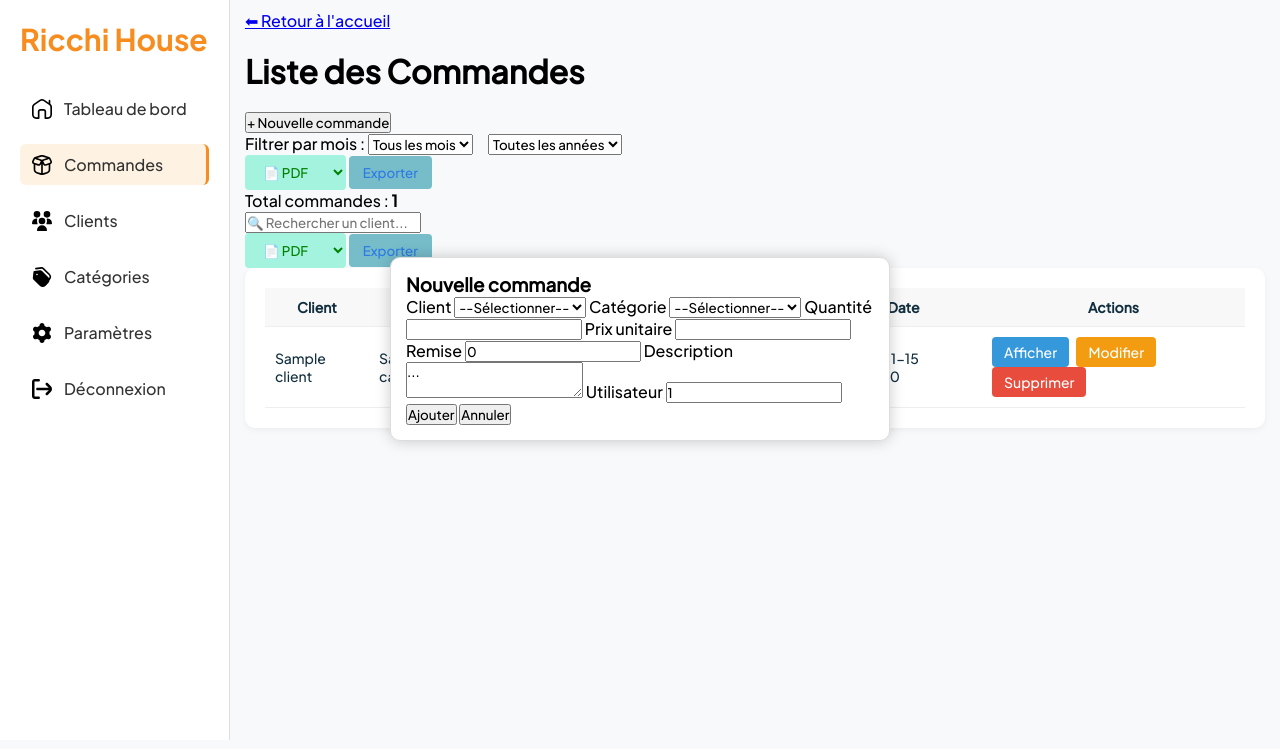
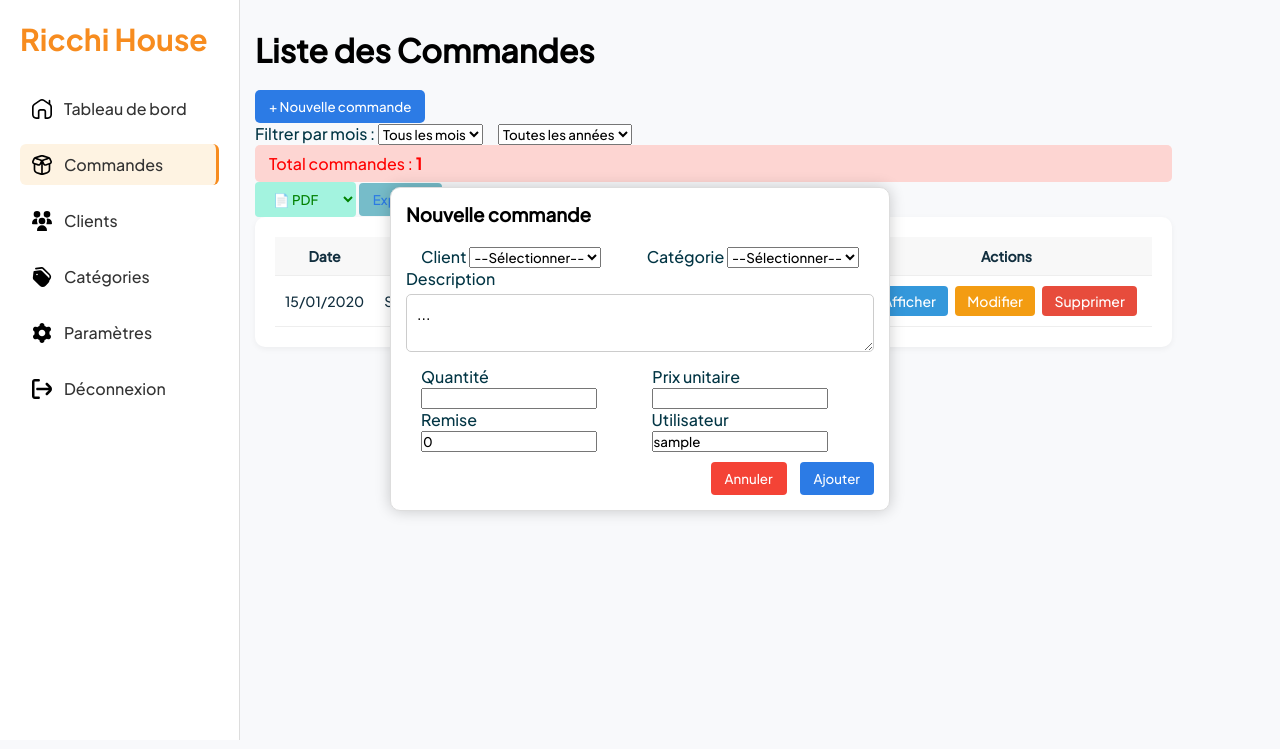
Before and after one commit to Hokinai1/Print_App, a PHP site: page /commandes.php in a window 1280 px wide, after a click on "+ Nouvelle commande". Shown: the part 51-800 px from the top of the page. Run offline with PHP 8.4, Linux system fonts and the light colour scheme; the visitor is signed in with stand-in values (Sample User, id 1); tables that the repository leaves empty or names only in its code hold one stand-in row (values such as "Sample post").

Commit message:
Modification des fonctionnalité de commande

```diff
--- a/categories.php
+++ b/categories.php
@@ -28,6 +28,7 @@ if ($_SERVER['REQUEST_METHOD'] === 'POST' && ($_POST['action'] ?? '') === 'ajout
         $stmt = $pdo->prepare("INSERT INTO categories (nom, description, mesure, prix_unitaire) VALUES (?, ?, ?, ?)");
         $success = $stmt->execute([$nom, $description, $mesure, $prix]);
         $message = $success ? "success" : "error";
+        header("Location: categories.php");
 
     } else {
         $message = "empty";
@@ -246,7 +247,7 @@ if (isset($_GET['id'])) {
         <tr>
           <th>#</th>
           <th>Nom</th>
-          <th>Description</th>
+          <!-- <th>Description</th> -->
           <th>Unité</th>
           <th>Prix Unitaire</th>
           <th>Actions</th>
@@ -263,7 +264,7 @@ if (isset($_GET['id'])) {
         <tr>
           <td><?= $i + 1 ?></td>
           <td><?= htmlspecialchars($cat['nom']) ?></td>
-          <td><?= htmlspecialchars($cat['description']) ?></td>
+          <!--  -->
           <td><?= htmlspecialchars($cat['mesure']) ?></td>
           <td><?= number_format($cat['prix_unitaire'], 0, ',', ' ') ?> FCFA</td>
 
--- a/commandes.php
+++ b/commandes.php
@@ -22,10 +22,13 @@ if (isset($_POST['ajouter_commande'])) {
     $quantite = $_POST['quantite'];
     $prix_unitaire = $_POST['prix_unitaire'];
     $remise = $_POST['remise'];
-    $utilisateur = $_SESSION['utilisateur'];
+    $username = $_SESSION['username'];
     $description = $_POST['description'];
 
     $total = ($prix_unitaire * $quantite) - $remise;
+
+     // Récupération de l'utilisateur connecté
+    $utilisateur = $_SESSION['username'] ?? 'inconnu';
 
     $stmt = $pdo->prepare("INSERT INTO commandes (client_id, categorie_id, quantite, prix_unitaire, remise, total, utilisateur, description)
                            VALUES (?, ?, ?, ?, ?, ?, ?, ?)");
@@ -172,6 +175,84 @@ gap: 10px;
     z-index: 999;
     box-shadow: 0 0 15px rgba(0, 0, 0, 0.2);
 }
+.price {
+  display: flex;
+  justify-content: space-between;
+  gap: 10px;
+}
+
+.price-1 {
+  margin: 0 15px;
+}
+.form-buttons {
+  text-align: right;
+  margin-top: 10px;
+}
+
+.form-buttons button {
+  padding: 8px 14px;
+  border: none;
+  border-radius: 4px;
+  cursor: pointer;
+}
+
+.details-data{
+  padding: 10px 0;
+
+}
+
+.popup-content h3{
+  margin-bottom: 20px;
+}
+
+.btn-cancel {
+    background-color: #f44336;
+    color: white;
+    padding: 8px 14px;
+    border: none;
+    border-radius: 4px;
+    margin-right: 10px;
+    cursor: pointer;
+}
+
+.btn-submit {
+    background-color: #2c7be5;
+    color: white;
+    padding: 8px 14px;
+    border: none;
+    border-radius: 4px;
+    cursor: pointer;
+}
+
+.btn-cancel:hover {
+    background-color: #d32f2f;
+}
+
+.btn-submit:hover {
+    background-color: #1b60c9;
+}
+ .btn-add {
+      background-color: #2c7be5;
+      color: white;
+      border: none;
+      cursor: pointer;
+      padding: 8px 14px;
+      border-radius: 5px;
+    }
+
+    .btn-add:hover {
+      background-color: #1a5ecd;
+    }
+
+    #add{
+      color: #2c7be5;
+
+    }
+
+label{
+   color: #023544;
+}
+
     /* Récupère le style de ton popup */
 
   </style>
@@ -184,10 +265,10 @@ gap: 10px;
   <!-- Main -->
   <main class="main">
 
-    <a href="index.php" class="btn-retour">⬅ Retour à l'accueil</a>
+    <!-- <a href="index.php" class="btn-retour">⬅ Retour à l'accueil</a> -->
     <h1><?= $titre ?> </h1>
      <div class="actions">
-    <button onclick="document.getElementById('ajoutPopup').style.display='block'">+ Nouvelle commande</button>
+    <button  class="btn-add" onclick="document.getElementById('ajoutPopup').style.display='block'">+ Nouvelle commande</button>
 
   <div class="filters">
         <div>
@@ -209,12 +290,6 @@ gap: 10px;
     </select>
   </div>
   <div>
-    <!-- <label for="filterYear">Filtrer par année :</label>
-    <select id="filterYear">
-      <option value="">Toutes les années</option>
-      <option value="2024">2024</option>
-      <option value="2025">2025</option>
-    </select> -->
 
     <select id="filterYear">
   <option value="">Toutes les années</option>
@@ -228,6 +303,7 @@ gap: 10px;
   </div>
 
 </div>
+ <p class="total">Total commandes : <strong><?= count($commandes) ?></strong></p>
 <div class="">
  <?php if ($role === 'admin'): ?>
     <div class="export-wrapper">
@@ -244,23 +320,13 @@ gap: 10px;
       <!--  -->
     </div>
 
-      <p>Total commandes : <strong><?= count($commandes) ?></strong></p>
 
-      <input type="text" id="searchInput" placeholder="🔍 Rechercher un client...">
+
+      <!-- <input type="text" id="searchInput" placeholder="🔍 Rechercher un client..."> -->
 
 
 
-       <?php if ($role === 'admin'): ?>
-    <div class="export-wrapper">
-      <select id="exportType">
-        <option value="pdf">📄 PDF</option>
-        <option value="excel">📊 Excel</option>
-      </select>
-      <button id="export" onclick="exportCategories()">Exporter</button>
-    </div>
-    <?php else: ?>
-    <span style="color: grey;">---</span>
-            <?php endif; ?>
+
 
     </div>
 
@@ -270,28 +336,27 @@ gap: 10px;
 <table class="table-commandes">
     <thead>
         <tr>
+            <th>Date</th>
             <th>Client</th>
             <th>Catégorie</th>
             <th>Quantité</th>
             <th>PU</th>
             <th>Remise</th>
             <th>Total</th>
-            <th>Utilisateur</th>
-            <th>Date</th>
             <th>Actions</th>
         </tr>
     </thead>
     <tbody>
     <?php foreach ($commandes as $cmd): ?>
         <tr>
+            <td><?= date('d/m/Y', strtotime($cmd['date_commande'])) ?></td>    <!--afficcher la date sans lheure -->
             <td><?= htmlspecialchars($cmd['client_nom']) ?></td>
             <td><?= htmlspecialchars($cmd['categorie_nom']) ?></td>
             <td><?= $cmd['quantite'] ?></td>
             <td><?= $cmd['prix_unitaire'] ?></td>
             <td><?= $cmd['remise'] ?></td>
             <td><?= $cmd['total'] ?></td>
-            <td><?= htmlspecialchars($cmd['utilisateur']) ?></td>
-            <td><?= $cmd['date_commande'] ?></td>
+
             <td class="action-btn">
                 <a href="#" class="action-show" onclick="ouvrirPopupVoir(<?= $cmd['id'] ?>)">Afficher</a>
                 <a href="#" class="action-edit" onclick="ouvrirPopupModifier(<?= $cmd['id'] ?>)">Modifier</a>
@@ -303,17 +368,20 @@ gap: 10px;
         <div class="popup-form" id="voirPopup<?= $cmd['id'] ?>">
             <div class="popup-content">
                 <h3>Détails de la commande</h3>
-                <p><strong>Client :</strong> <?= htmlspecialchars($cmd['client_nom']) ?></p>
-                <p><strong>Catégorie :</strong> <?= htmlspecialchars($cmd['categorie_nom']) ?></p>
-                <p><strong>Quantité :</strong> <?= $cmd['quantite'] ?></p>
-                <p><strong>Prix unitaire :</strong> <?= $cmd['prix_unitaire'] ?></p>
-                <p><strong>Remise :</strong> <?= $cmd['remise'] ?></p>
-                <p><strong>Total :</strong> <?= $cmd['total'] ?></p>
-                <p><strong>Description :</strong> <?= htmlspecialchars($cmd['description']) ?></p>
-                <p><strong>Utilisateur :</strong> <?= htmlspecialchars($cmd['utilisateur']) ?></p>
-                <p><strong>Date :</strong> <?= $cmd['date_commande'] ?></p>
+                <p class="details-data"><strong>Client :</strong> <?= htmlspecialchars($cmd['client_nom']) ?></p>
+                <p class="details-data"><strong>Catégorie :</strong> <?= htmlspecialchars($cmd['categorie_nom']) ?></p>
+                <p class="details-data"><strong>Quantité :</strong> <?= $cmd['quantite'] ?></p>
+                <p class="details-data"><strong>Prix unitaire :</strong> <?= $cmd['prix_unitaire'] ?></p>
+                <p class="details-data"><strong>Remise :</strong> <?= $cmd['remise'] ?></p>
+                <p class="details-data"><strong>Total :</strong> <?= $cmd['total'] ?></p>
+                <p class="details-data"><strong>Description :</strong> <?= htmlspecialchars($cmd['description']) ?></p>
+                <p class="details-data"><strong>Utilisateur :</strong> <?= htmlspecialchars($cmd['utilisateur']) ?></p>
+                <p class="details-data"><strong>Date :</strong> <?= $cmd['date_commande'] ?></p>
+
+                <div class="form-buttons">
                 <button onclick="window.print()">Imprimer</button>
-                <button onclick="fermerPopup('voirPopup<?= $cmd['id'] ?>')">Fermer</button>
+                <button class="btn-cancel" onclick="fermerPopup('voirPopup<?= $cmd['id'] ?>')">Fermer</button>
+                </div>
             </div>
         </div>
 
@@ -322,6 +390,9 @@ gap: 10px;
             <form method="POST" class="popup-content">
                 <h3>Modifier la commande</h3>
                 <input type="hidden" name="id" value="<?= $cmd['id'] ?>">
+
+                <div class="price">
+                  <div class="price-1">
                     <label>Client</label>
                 <select name="client">
                     <?php foreach ($clients as $cl): ?>
@@ -330,7 +401,9 @@ gap: 10px;
                         </option>
                     <?php endforeach; ?>
                 </select>
+                    </div>
 
+                <div class="price-1">
                   <label>Catégorie</label>
                 <select name="categorie" onchange="updatePrixUnitaireEdit(this, 'pu<?= $cmd['id'] ?>')">
                     <?php foreach ($categories as $cat): ?>
@@ -339,21 +412,41 @@ gap: 10px;
                         </option>
                     <?php endforeach; ?>
                 </select>
+                </div>
 
+              </div>
+
+
+
+                <label>Description</label>
+                <textarea id="desc" name="description"><?= htmlspecialchars($cmd['description']) ?></textarea>
+
+                <div class="price">
+                  <div class="price-1">
                     <label>Quantité</label>
                 <input type="number" name="quantite" value="<?= $cmd['quantite'] ?>" required>
-
+                  </div>
+                  <div class="price-1">
                     <label>Prix unitaire</label>
                 <input type="number" name="prix_unitaire" id="pu<?= $cmd['id'] ?>" value="<?= $cmd['prix_unitaire'] ?>" readonly>
 
+                  </div>
+                </div>
+
+                <div class="price">
+                  <div class="price-1">
                     <label>Remise</label>
                 <input type="number" name="remise" value="<?= $cmd['remise'] ?>">
-
-                <label>Description</label>
-                <textarea name="description"><?= htmlspecialchars($cmd['description']) ?></textarea>
-
-                <button type="submit" name="modifier_commande">Modifier</button>
-                <button type="button" onclick="fermerPopup('modifierPopup<?= $cmd['id'] ?>')">Annuler</button>
+                  </div>
+                  <div class="price-1">
+                    <label >Utilisateur</label>
+                    <input type="text" name="utilisateur" value="<?= $_SESSION['username'] ?>" readonly>
+                  </div>
+                </div>
+                 <div class="form-buttons">
+                <button class="btn-cancel" type="button" onclick="fermerPopup('modifierPopup<?= $cmd['id'] ?>')">Annuler</button>
+               <button class="btn-submit" type="submit" name="modifier_commande">Modifier</button>
+                </div>
             </form>
         </div>
     <?php endforeach; ?>
@@ -366,6 +459,13 @@ gap: 10px;
     <form method="POST" class="popup-content">
         <h3>Nouvelle commande</h3>
 
+        <div class="price">
+          <div class="price-1"></div>
+          <div class="price-1"></div>
+        </div>
+
+         <div class="price">
+          <div class="price-1">
           <label>Client</label>
         <select name="client" required>
             <option value="">--Sélectionner--</option>
@@ -373,7 +473,9 @@ gap: 10px;
                 <option value="<?= $cl['id'] ?>"><?= htmlspecialchars($cl['nom']) ?></option>
             <?php endforeach; ?>
         </select>
+          </div>
 
+          <div class="price-1">
           <label>Catégorie</label>
         <select name="categorie" onchange="updatePrixUnitaire(this)" required>
             <option value="">--Sélectionner--</option>
@@ -383,24 +485,42 @@ gap: 10px;
                 </option>
             <?php endforeach; ?>
         </select>
+          </div>
+        </div>
+        <label>Description</label>
+        <textarea id="desc" name="description">...</textarea>
 
+        <div class="price">
+          <div class="price-1">
             <label>Quantité</label>
         <input type="number" name="quantite" required>
-
+          </div>
+          <div class="price-1">
         <label>Prix unitaire</label>
         <input type="number" name="prix_unitaire" id="pu" readonly required>
+          </div>
+        </div>
 
+
+          <div class="price">
+          <div class="price-1">
              <label>Remise</label>
         <input type="number" name="remise" value="0">
+          </div>
+          <div class="price-1">
+            <label>Utilisateur</label>
+        <input type="text" value="<?= $_SESSION['username'] ?>" readonly>
 
-        <label>Description</label>
-        <textarea name="description">...</textarea>
 
-        <label>Utilisateur</label>
-        <input type="text" value="<?= $_SESSION['utilisateur'] ?>" readonly>
+          </div>
+        </div>
 
-        <button type="submit" name="ajouter_commande">Ajouter</button>
-        <button type="button" onclick="document.getElementById('ajoutPopup').style.display='none'">Annuler</button>
+        <div class="form-buttons">
+
+        <button type="button" class="btn-cancel" onclick="document.getElementById('ajoutPopup').style.display='none'">Annuler</button>
+         <button type="submit" class="btn-submit" name="ajouter_commande">Ajouter</button>
+      </div>
+
     </form>
 </div>
 
--- a/css/index.css
+++ b/css/index.css
@@ -118,7 +118,7 @@ body {
 }
 
 .login-form button:hover {
-  background-color: #035068;
+  background-color: #cf7112;
 }
 
 .message {
```
Also changed, not shown: css/commande.css (+1 -42 lines). Lines whose indentation alone changed are shown as unchanged.
